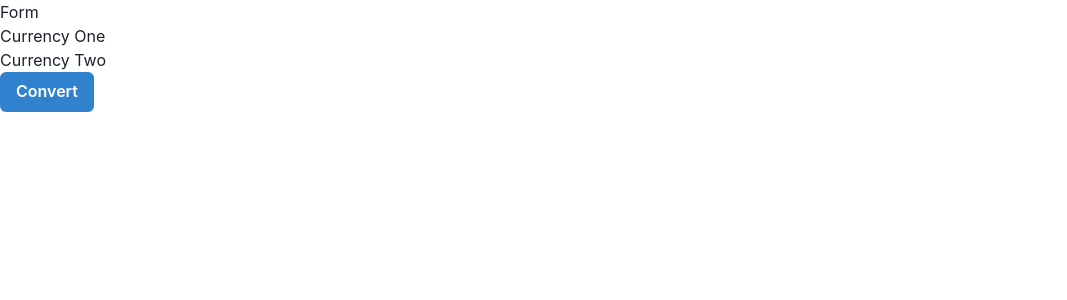
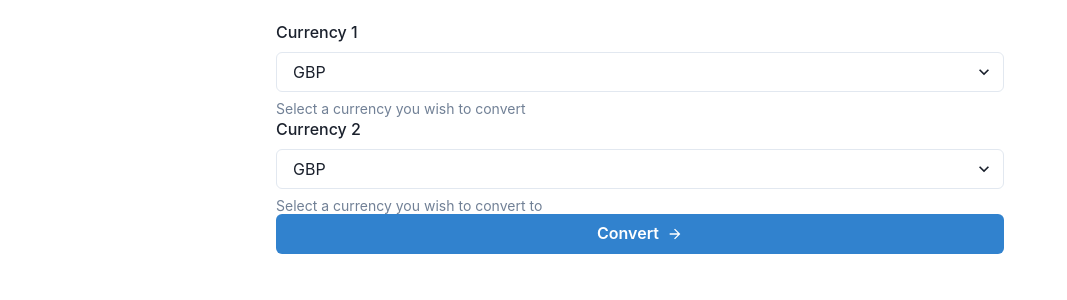
Before and after one commit to patchinator/currency-converter, a React (Create React App) app: page / in a window 1280 px wide. Shown: the top 300 px of the page, without its empty margins (0-1067 px from the left). Built offline with nearby package versions, Linux system fonts and the light colour scheme.

Commit message:
added select forms to select the required currency

```diff
--- a/src/components/Form.js
+++ b/src/components/Form.js
@@ -1,23 +1,34 @@
-import { Container } from "@chakra-ui/layout";
-import { Button } from "@chakra-ui/react";
+import { Container, Flex } from "@chakra-ui/layout";
+import { Button, FormControl, FormLabel, FormHelperText, Select } from "@chakra-ui/react";
+import { ArrowForwardIcon } from "@chakra-ui/icons";
 
 const Form = () => {
   return (
-    <Container maxWidth="container.xl" padding="0">
-      <form>
-        <div>
-          <h2>Form</h2>
-        </div>
-        <div>
-          <label htmlFor="">Currency One</label>
-          <input type="text" />
-        </div>
-        <div>
-          <label htmlFor="">Currency Two</label>
-          <input type="text" />
-        </div>
-        <Button colorScheme="blue" size="md">Convert</Button>
-      </form>
+    <Container maxWidth="container.md" p="5">
+      <Flex flexDirection="column">
+        <FormControl>
+          <FormLabel>Currency 1</FormLabel>
+          <Select>
+            <option>GBP</option>
+            <option>USD</option>
+          </Select>
+          <FormHelperText>Select a currency you wish to convert</FormHelperText>
+        </FormControl>
+
+        <FormControl>
+            <FormLabel>Currency 2</FormLabel>
+          <Select>
+            <option>GBP</option>
+            <option>USD</option>
+          </Select>
+          <FormHelperText>
+            Select a currency you wish to convert to
+          </FormHelperText>
+        </FormControl>
+        <Button colorScheme="blue" size="md" rightIcon={<ArrowForwardIcon />}>
+          Convert
+        </Button>
+      </Flex>
     </Container>
   );
 };
```
